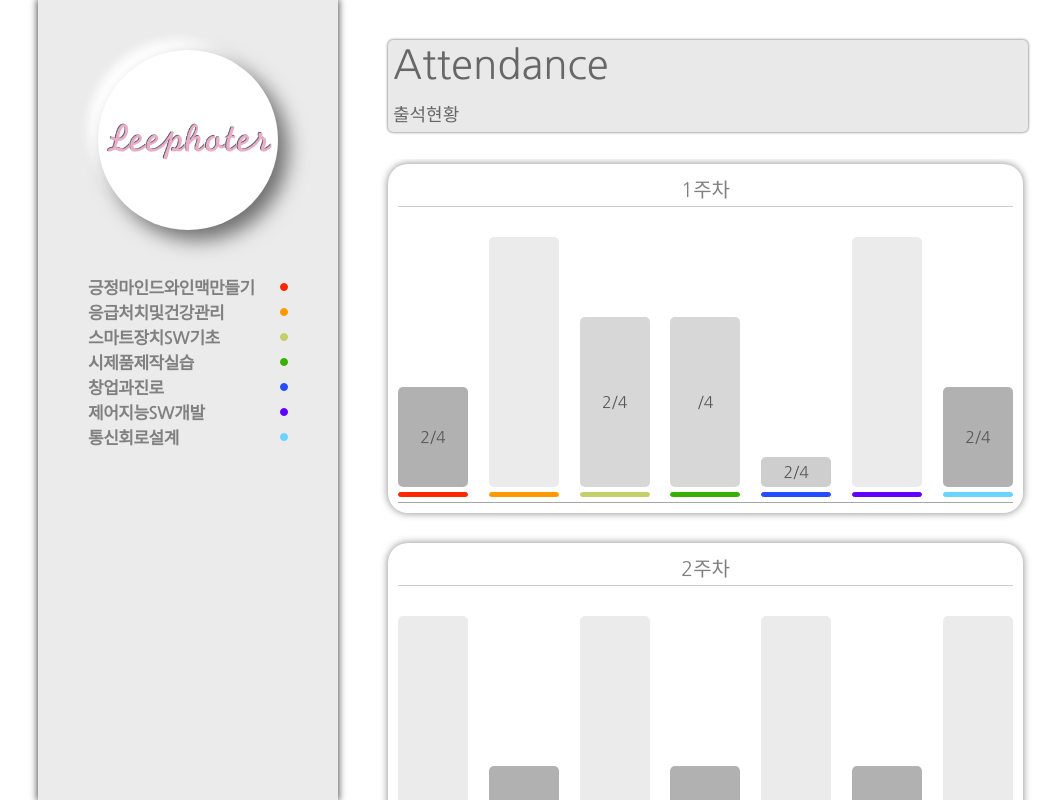
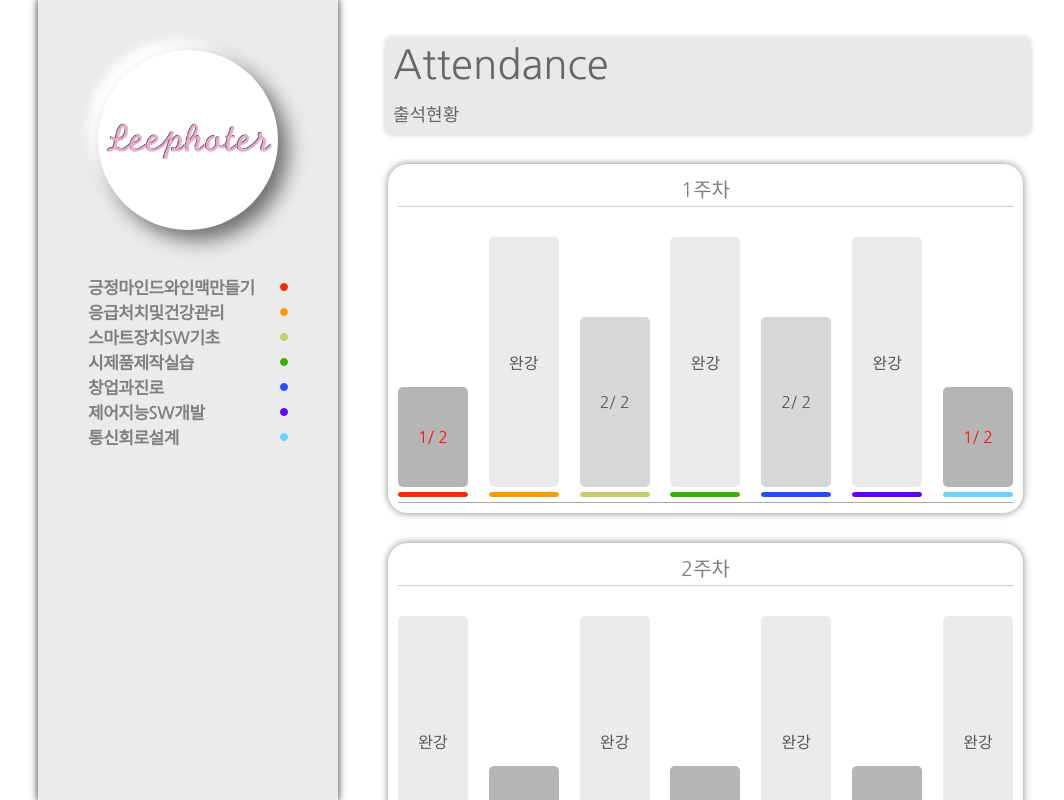
Before and after one commit to llooster/tracking-progress, a React (Create React App) app in the folder tracking-progress/: page /select in a window 1280 px wide. Shown: the whole page, without its empty margins (62-1126 px from the left). Built offline with nearby package versions, Linux system fonts and the light colour scheme.

Commit message:
test slack app

```diff
--- a/tracking-progress/src/component/table/dummy1.json
+++ b/tracking-progress/src/component/table/dummy1.json
@@ -9,7 +9,7 @@
                 {
                     "week": "1",
                     "name": "1-1(인간관계론의 형성과정)",
-                    "attendance": "O",
+                    "attendance": "X",
                     "attendanceWeek": "X"
                 },
                 {
@@ -464,7 +464,7 @@
                     "week": "1",
                     "name": "1-1(인간관계론의 형성과정)",
                     "attendance": "O",
-                    "attendanceWeek": "▲"
+                    "attendanceWeek": "O"
                 },
                 {
                     "name": "1-2(인간관계의 어려움)",
@@ -616,7 +616,7 @@
                     "week": "1",
                     "name": "1-1(인간관계론의 형성과정)",
                     "attendance": "O",
-                    "attendanceWeek": ""
+                    "attendanceWeek": "▲"
                 },
                 {
                     "name": "1-2(인간관계의 어려움)",
@@ -918,7 +918,7 @@
                 {
                     "week": "1",
                     "name": "1-1(인간관계론의 형성과정)",
-                    "attendance": "O",
+                    "attendance": "X",
                     "attendanceWeek": "X"
                 },
                 {
--- a/tracking-progress/src/page/Attendance/Attendance.jsx
+++ b/tracking-progress/src/page/Attendance/Attendance.jsx
@@ -36,9 +36,9 @@ class Attendance extends PureComponent {
     };
     render() {
         // console.log("Attendance :>> ", this.props.match.params.trackerId);
-        const { step, explain } = this.props;
+        const { step, explain, attendance } = this.props;
         const { attendanceCount, week, isLoading } = this.state;
-        // console.log("week :>> ", week);
+        // console.log("attendance :>> ", attendance);
         if (isLoading) return null;
 
         return (
--- a/tracking-progress/src/page/Graph/Graph.css
+++ b/tracking-progress/src/page/Graph/Graph.css
@@ -42,14 +42,14 @@
     flex-direction: row;
     justify-content: center;
     align-items: center;
-    color: rgb(87, 87, 87);
+    color: red;
 
     animation-name: gauge-bar;
     animation-duration: 600ms;
     animation-iteration-count: infinite;
     animation-timing-function: ease-in-out;
 }
-/* @keyframes gauge-bar {
+@keyframes gauge-bar {
     0% {
         opacity: 1;
     }
@@ -59,7 +59,7 @@
     100% {
         opacity: 1;
     }
-} */
+}
 .gragh #late {
     border-radius: 5px;
     /* background-color: rgb(241, 254, 105); */
@@ -79,7 +79,7 @@
     background-color: rgb(235, 235, 235);
     width: 70px;
     height: 250px;
-    color: rgb(0, 0, 0, 0);
+    color: rgb(87, 87, 87);
 
     display: flex;
     flex-direction: row;
--- a/tracking-progress/src/page/Graph/Graph.jsx
+++ b/tracking-progress/src/page/Graph/Graph.jsx
@@ -15,6 +15,7 @@ class Graph extends PureComponent {
         attendance: [], //[[수업1의 전체출석], [수업2의 전체출석], ...]
         lastAttendance: [], //출석에 맞는 id값
         classes: [], //들어야하는 주차 목록
+        result: [],
         status: [], //16주차를 해야됨
     };
 
@@ -82,11 +83,11 @@ class Graph extends PureComponent {
         const { week } = this.props;
         const _lastAttendance = _attendanceWeek.map((item, index) => {
             if (item[week - 1] === "O") {
-                return "attendance";
+                return "attendance"; //완강
             } else if (item[week - 1] === "▲") {
-                return "late";
+                return "late"; //지각
             } else if (item[week - 1] === "X") {
-                return "absence";
+                return "absence"; //하나도 안 들은거
             } else {
                 return "early";
             }
@@ -117,27 +118,38 @@ class Graph extends PureComponent {
         this.takeClass(_class);
     };
     takeClass = (_class) => {
+        // console.log("_class :>> ", _class);
         const __class = [..._class].map((item, index) =>
-            item.map((item1) => item1)
+            [...item].map((item1) => [...item1].sort())
         );
-        // console.log("__class :>> ", __class);
-        __class.map((item) => item.map((item1) => item1.sort()));
+        //sort() 원래배열까지 영향
 
+        console.log("__class :>> ", __class);
         const ___class = __class.map((item1, item2) =>
             item1.map((item2, index2) => item2[0])
         );
-        // console.log("___class :>> ", ___class);
         const _classes = ___class[0].map((item1, index1) =>
             ___class.map((item, index) => item[index1])
         );
-        // console.log("_classes :>> ", _classes);
 
         this.setState({
             classes: _classes,
         });
     };
     HMclasses = (_attendance) => {
-        const { week } = this.props;
+        const { week } = this.props; // 0~15
+        const weeks = [0, 1, 2, 3, 4, 5, 6, 7, 8, 9, 10, 11, 12, 13, 14, 15];
+        const items = [0, 1, 2, 3, 4, 5, 6]; // 0~6 7개의 수업
+        // console.log("week :>> ", week);
+        // console.log("_attendance :>> ", _attendance);
+
+        const result = items.map((item) => _attendance[item][week - 1]);
+
+        // console.log("result :>> ", result);
+
+        this.setState({
+            result: result,
+        });
         // console.log("_attendance :>> ", _attendance);
         // 주차별 전체 attendance
         // const _HMclasses = _attendance.map((item2, index2) =>
@@ -154,9 +166,11 @@ class Graph extends PureComponent {
             attendanceWeek,
             lastAttendance,
             classes,
+            result,
         } = this.state;
         const { week } = this.props;
-        // console.log("attendance :>> ", attendance);
+        // console.log("attendanceWeek :>> ", attendanceWeek);
+
         return (
             <div className="graghWhole">
                 <div className="week-th">
@@ -165,10 +179,14 @@ class Graph extends PureComponent {
                 <div className="gragh">
                     {count.map((item, index) => (
                         <div id={lastAttendance[index]} key={index.toString()}>
-                            {classes.length !== 0 && classes[week - 1][index]}/
-                            <span>{4}</span>
-                            {/* {classes.length !== 0 &&
-                                attendance[week - 1].length} */}
+                            {classes.length !== 0 && classes[week - 1][index]}
+                            <span>
+                                {attendanceWeek.length !== 0 &&
+                                attendanceWeek[index][week - 1] === "O"
+                                    ? "완강"
+                                    : result.length !== 0 &&
+                                      `/ ${result[index].length}`}
+                            </span>
                         </div>
                     ))}
                 </div>
--- a/tracking-progress/src/page/Home/EnterTheValue/EnterValue.js
+++ b/tracking-progress/src/page/Home/EnterTheValue/EnterValue.js
@@ -28,8 +28,8 @@ class EnterValue extends Component {
     };
 
     onSubmit = () => {
-        const { history } = this.props;
-        console.log("history :>> ", history);
+        const { pageLink } = this.props;
+
         const {
             user: { id, password },
         } = this.state;
@@ -38,8 +38,9 @@ class EnterValue extends Component {
             alert("아이디와 비밀번호를 확인하세요");
             return;
         } else {
-            history.push(`/select`);
+            pageLink.push(`/select`);
         }
+        //입력 id, password값을 Attendance.jsx 에서 사용가능하게
         // 이후 api 요청 하는 부분 필요
     };
     enterKey = (e) => {
@@ -53,6 +54,8 @@ class EnterValue extends Component {
         // const { explain, step, user } = this.state;
         const { onChangeInputText, onSubmit, enterKey } = this;
         // const { value, next, moodle } = this.props;
+        const { pageLink } = this.props;
+        console.log("pageLink EnterValue :>> ", pageLink);
         return (
             <>
                 <link rel="preconnect" href="https://fonts.gstatic.com" />
--- a/tracking-progress/src/page/Home/Main/Main.jsx
+++ b/tracking-progress/src/page/Home/Main/Main.jsx
@@ -13,8 +13,6 @@ class Main extends PureComponent {
                 id: "",
                 password: "",
             },
-            // id: "",
-            // password: "",
         };
     }
 
@@ -32,7 +30,7 @@ class Main extends PureComponent {
 
     onSubmit = () => {
         const { history } = this.props;
-        console.log("history :>> ", history);
+        // console.log("history :>> ", history);
         const {
             user: { id, password },
         } = this.state;
@@ -54,10 +52,11 @@ class Main extends PureComponent {
     render() {
         const { explain, step, user } = this.state;
         const { onChangeInputText, onSubmit, enterKey } = this;
-        const { value, next, moodle } = this.props;
+        const { value, next, moodle, history } = this.props;
+        console.log("history :>> ", history);
         return (
             <>
-                <EnterValue></EnterValue>
+                <EnterValue pageLink={history} />
                 <div id="whole">
                     <div className="stance">
                         <div className="section">
--- a/tracking-progress/src/styleSheets/common.css
+++ b/tracking-progress/src/styleSheets/common.css
@@ -38,9 +38,12 @@
     padding: 0 0 5px 5px;
     user-select: none;
     border-radius: 5px;
+    /* border: solid white 2px; */
     border: none;
     background-color: rgb(233, 233, 233);
-    box-shadow: 0 0 3px 0 rgb(84, 84, 84);
+    box-shadow: 0 0 3px 5px rgb(233, 233, 233);
+    /* background-color: rgb(224, 235, 255);
+    box-shadow: 0 0 10px 5px rgb(224, 235, 255); */
 }
 .section .step {
     font-size: 40px;
@@ -76,7 +79,7 @@
     font-family: "Nanum Gothic", sans-serif;
     font-family: "Nunito", sans-serif;
     font-weight: 900;
-    color: rgb(50, 63, 255);
+    color: #768fa9;
 
     /* background-image: url("");
     background-repeat: no-repeat;
@@ -93,8 +96,8 @@
     border-radius: 13px;
     /* box-shadow: 0 0 10px -2px rgb(121, 121, 121); */
 }
-.inputBox {
-}
+/* .inputBox {
+} */
 
 .process {
     align-items: left;
@@ -237,3 +240,7 @@ h2 {
 .inputValue button:focus {
     outline: none;
 }
+
+.hi {
+    color: rgb(157, 0, 255);
+}
```
Also changed, not shown: tracking-progress/src/component/table/table.json (deleted, +0 -9 lines).
